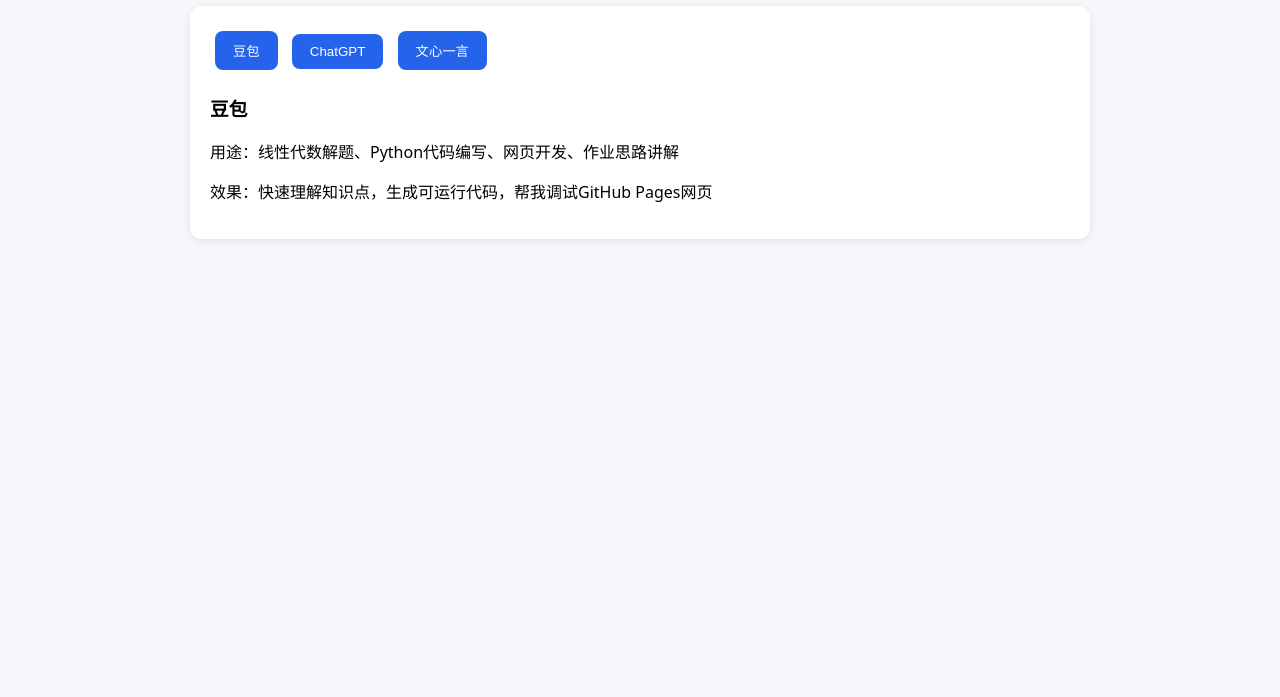
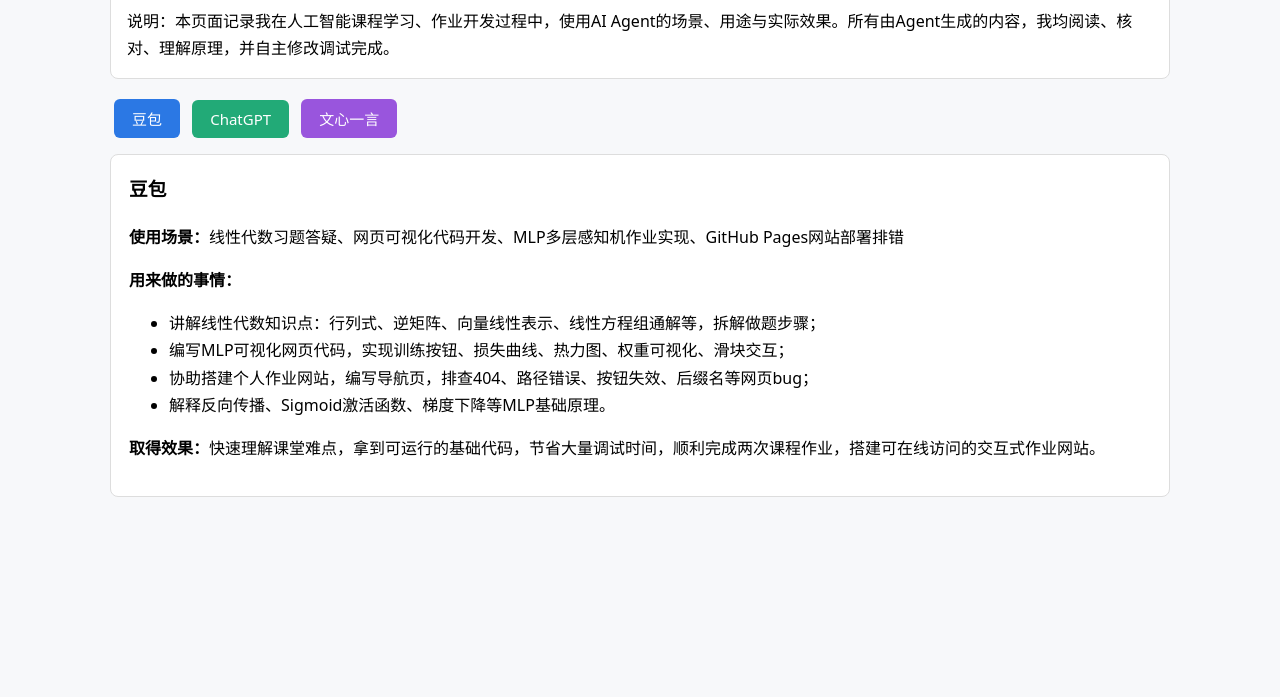
Before and after one commit to nwb1209/nwb1209.github.io, a plain HTML site: page mlp/agent.html in a window 1280 px wide. Shown: the part 103-800 px from the top of the page. Drawn offline with Linux system fonts and the light colour scheme.

Commit message:
Update agent.html

```diff
--- a/mlp/agent.html
+++ b/mlp/agent.html
@@ -3,42 +3,75 @@
 <head>
 <meta charset="UTF-8">
 <meta name="viewport" content="width=device-width, initial-scale=1.0">
-    <title>Agent使用记录</title>
+<title>Agent的使用及收获 | 第一次作业</title>
 <style>
-        body{font-family:system-ui;padding:20px;max-width:900px;margin:0 auto;background:#f5f7fa}
-        .card{background:white;border-radius:12px;padding:20px;margin:15px 0;box-shadow:0 2px 8px #00000015}
-        .btn{padding:10px 18px;border:none;background:#2563eb;color:white;border-radius:8px;cursor:pointer;margin:5px}
-        .btn:hover{background:#1d4ed8}
-        .content{margin-top:15px;display:none}
-        .active{display:block}
+*{box-sizing:border-box;font-family:system-ui, sans-serif;}
+body{padding:20px;max-width:1100px;margin:0 auto;background:#f7f8fa;line-height:1.7;}
+.title{background:#ffe699;padding:12px 16px;border-radius:8px;font-size:20px;font-weight:bold;margin-bottom:16px;}
+.info-box{background:#fff;border:1px solid #ddd;padding:16px;border-radius:8px;margin-bottom:16px;}
+.btn-group{margin:12px 0;}
+button{padding:9px 18px;border:none;border-radius:6px;color:#fff;font-size:15px;cursor:pointer;margin:4px;}
+#btn1{background:#2b78e4;}
+#btn2{background:#22aa77;}
+#btn3{background:#9955dd;}
+.content-card{background:#ffffff;border:1px solid #ddd;border-radius:8px;padding:18px;display:none;}
+.content-card.active{display:block;}
+h3{margin-top:0;}
 </style>
 </head>
 <body>
-    <h1>Agent使用记录</h1>
-    <div class="card">
-        <button class="btn" onclick="switchTab(0)">豆包</button>
-        <button class="btn" onclick="switchTab(1)">ChatGPT</button>
-        <button class="btn" onclick="switchTab(2)">文心一言</button>
-        <div id="c0" class="content active">
+<div class="title">第一次作业：AI Agent 使用记录</div>
+<div class="info-box">
+说明：本页面记录我在人工智能课程学习、作业开发过程中，使用AI Agent的场景、用途与实际效果。所有由Agent生成的内容，我均阅读、核对、理解原理，并自主修改调试完成。
+</div>
+
+<div class="btn-group">
+<button id="btn1" onclick="switchTab(0)">豆包</button>
+<button id="btn2" onclick="switchTab(1)">ChatGPT</button>
+<button id="btn3" onclick="switchTab(2)">文心一言</button>
+</div>
+
+<div class="content-card active" id="c0">
 <h3>豆包</h3>
-            <p>用途：线性代数解题、Python代码编写、网页开发、作业思路讲解</p>
-            <p>效果：快速理解知识点，生成可运行代码，帮我调试GitHub Pages网页</p>
+<p><strong>使用场景：</strong>线性代数习题答疑、网页可视化代码开发、MLP多层感知机作业实现、GitHub Pages网站部署排错</p>
+<p><strong>用来做的事情：</strong></p>
+<ul>
+<li>讲解线性代数知识点：行列式、逆矩阵、向量线性表示、线性方程组通解等，拆解做题步骤；</li>
+<li>编写MLP可视化网页代码，实现训练按钮、损失曲线、热力图、权重可视化、滑块交互；</li>
+<li>协助搭建个人作业网站，编写导航页，排查404、路径错误、按钮失效、后缀名等网页bug；</li>
+<li>解释反向传播、Sigmoid激活函数、梯度下降等MLP基础原理。</li>
+</ul>
+<p><strong>取得效果：</strong>快速理解课堂难点，拿到可运行的基础代码，节省大量调试时间，顺利完成两次课程作业，搭建可在线访问的交互式作业网站。</p>
 </div>
-        <div id="c1" class="content">
+
+<div class="content-card" id="c1">
 <h3>ChatGPT</h3>
-            <p>用途：英文资料阅读、算法原理深入理解</p>
-            <p>效果：适合查阅外文相关AI资料，解释复杂模型原理</p>
+<p><strong>使用场景：</strong>AI外文资料阅读、神经网络原理深度理解、代码逻辑解读</p>
+<p><strong>用来做的事情：</strong></p>
+<ul>
+<li>阅读英文AI入门资料，翻译专业术语；</li>
+<li>对比理解感知机、多层神经网络的底层逻辑；</li>
+<li>分析不同激活函数Sigmoid、ReLU的区别与适用场景。</li>
+</ul>
+<p><strong>取得效果：</strong>拓宽学习资料来源，看懂英文技术文档，对MLP模型的理解更加全面。</p>
 </div>
-        <div id="c2" class="content">
+
+<div class="content-card" id="c2">
 <h3>文心一言</h3>
-            <p>用途：文案撰写、报告构思</p>
-            <p>效果：快速生成课程报告框架，辅助整理作业文字说明</p>
+<p><strong>使用场景：</strong>课程文字材料撰写、作业说明文字润色、报告框架构思</p>
+<p><strong>用来做的事情：</strong></p>
+<ul>
+<li>撰写Agent使用说明、作业描述文字；</li>
+<li>整理课程学习总结，梳理实验思路；</li>
+<li>润色页面介绍文本，让作业描述更加规范正式。</li>
+</ul>
+<p><strong>取得效果：</strong>快速梳理文字框架，规范作业描述，方便老师看懂实验内容。</p>
 </div>
-    </div>
+
 <script>
 function switchTab(idx){
-    const all = document.querySelectorAll('.content');
-    all.forEach(item=>item.classList.remove('active'))
+    const allCards = document.querySelectorAll('.content-card');
+    allCards.forEach(card=>card.classList.remove('active'))
     document.getElementById('c'+idx).classList.add('active')
 }
 </script>
```
Lines whose indentation alone changed are shown as unchanged.
